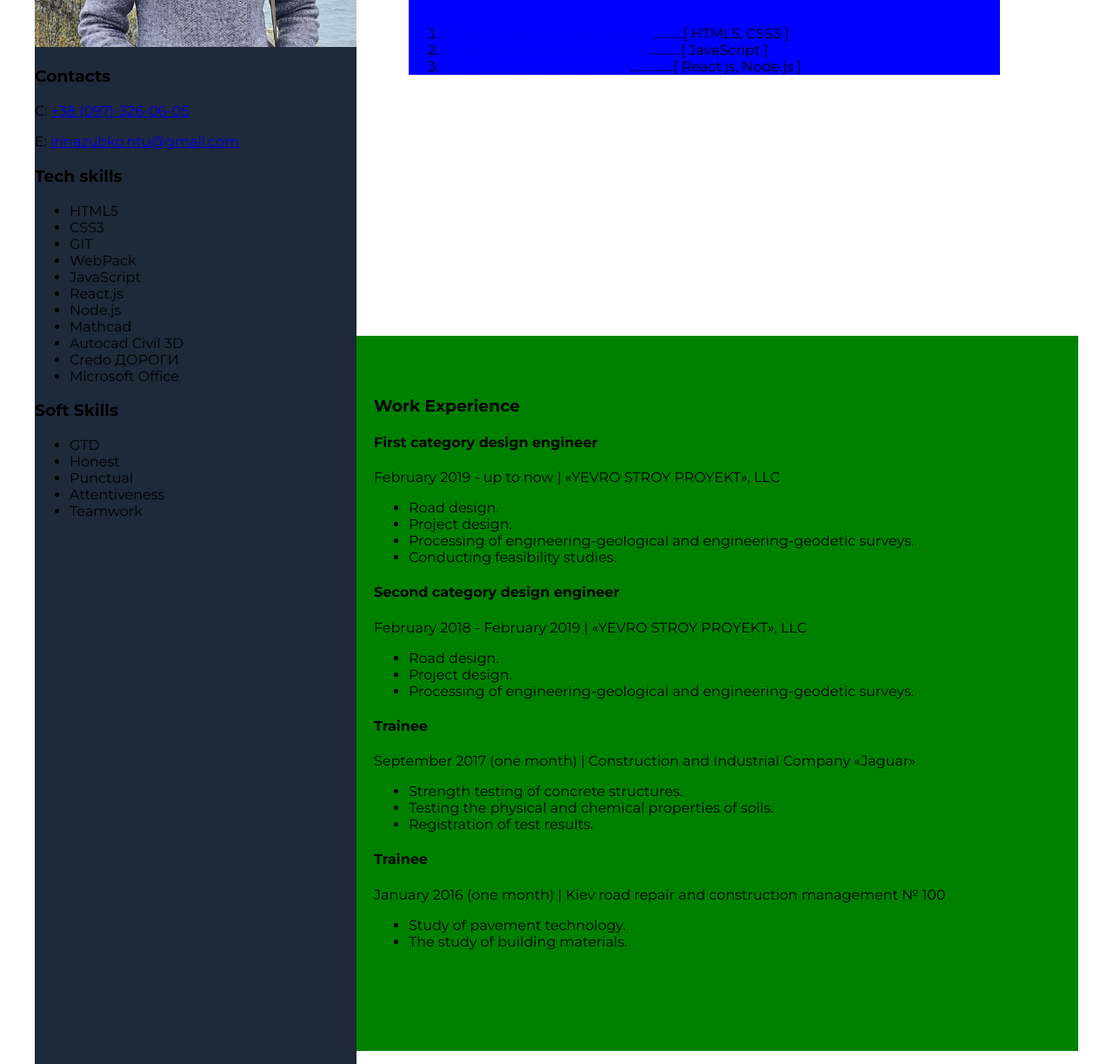
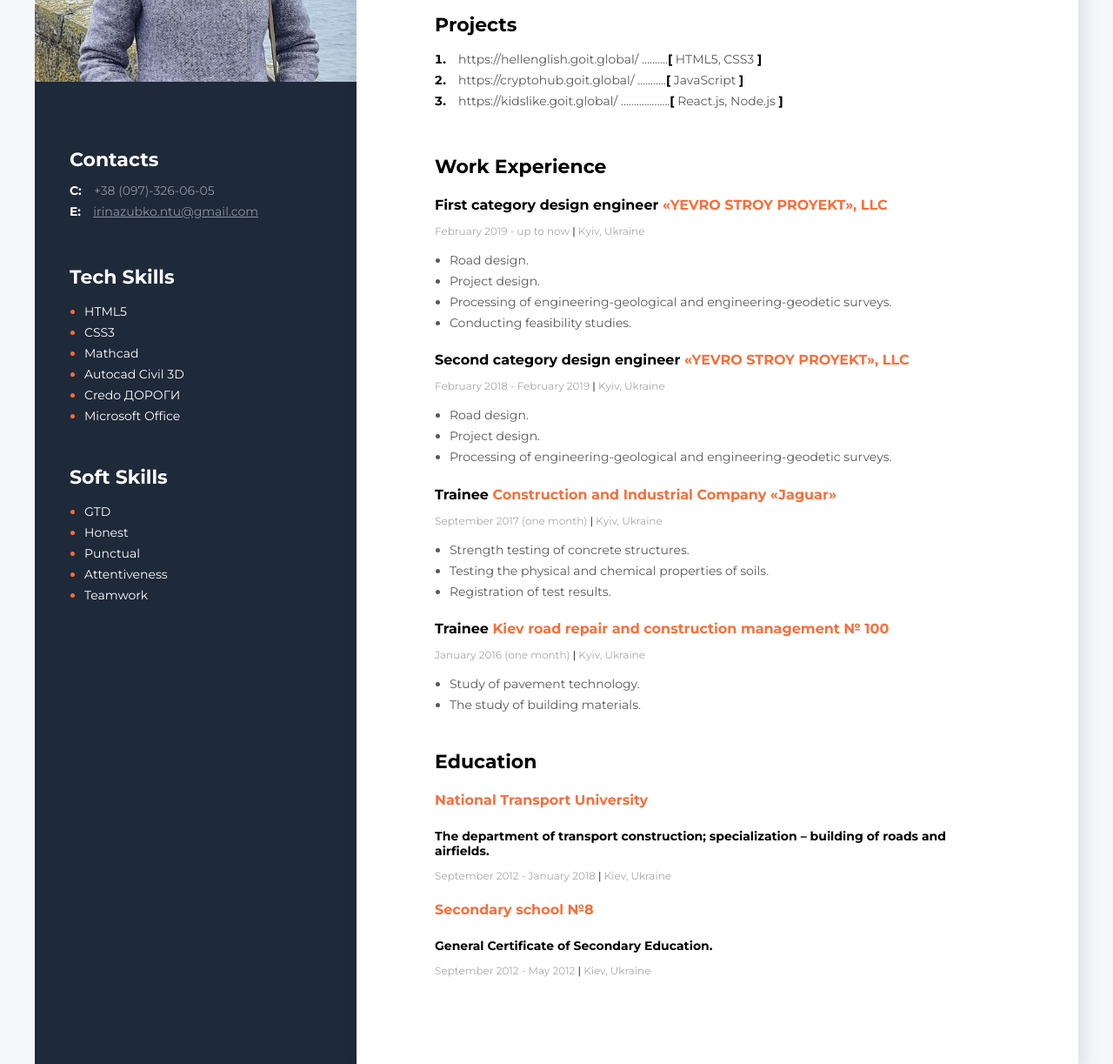
Before and after one commit to IrynaZubko/CURRICULUM-VITAE, a plain HTML site: page resume/index.html in a window 1280 px wide. Shown: the part 348-1571 px from the top of the page at 87% size. Drawn offline with Linux system fonts and the light colour scheme.

Commit message:
add classes

```diff
--- a/resume/index.html
+++ b/resume/index.html
@@ -18,32 +18,33 @@
         <div class="main_content">
             <!-- about user -->
             <div class="about_user">
-               <h2>Road design engineer</h2>
+                <h2 class="about_position">Road design engineer</h2>
 
-               <h1>Iryna Zubko</h1>
+                <h1 class="about_name">Iryna Zubko</h1>
 
-                <p>Many of life's failures are people who did not realize how close they were to success when they gave up.&copy;</p>
+                <p class="about_description">Design engineer of the road construction industry.</p>
+                <p class="about_description">Many of life's failures are people who did not realize how close they were to success when they gave up.&copy;</p>
             </div>
             <!-- Projects -->
             <div class="projects">
-                <h3 class="project_title">Projects</h3>
-                <ol>
-                    <li><a href="https://hellenglish.goit.global/">https://hellenglish.goit.global/</a>
-                    ..........[ HTML5, CSS3 ]</li>
-                    <li><a href="https://cryptohub.goit.global/">https://cryptohub.goit.global/</a>
-                    ...........[ JavaScript ]</li>
-                    <li><a href="https://kidslike.goit.global/">https://kidslike.goit.global/</a>
-                    ...............[ React.js, Node.js ]</li>
+                <h3 class="title">Projects</h3>
+                <ol class="projects_list">
+                    <li><span class="project_text"><a href="https://hellenglish.goit.global/" class="project_item">https://hellenglish.goit.global/</a>
+                    ..........<span class="project_bracket">[</span> HTML5, CSS3 <span class="project_bracket">]</span></span></li>
+                    <li><span class="project_text"><a href="https://cryptohub.goit.global/" class="project_item">https://cryptohub.goit.global/</a>
+                    ...........<span class="project_bracket">[</span> JavaScript <span class="project_bracket">]</span></span></li>
+                    <li><span class="project_text"><a href="https://kidslike.goit.global/" class="project_item">https://kidslike.goit.global/</a>
+                    ...................<span class="project_bracket">[</span> React.js, Node.js <span class="project_bracket">]</span></span></li>
                 </ol>
             </div>
             <!-- Work -->
             <div class="work">
-                <h3>Work Experience</h3>
+                <h3 class="title">Work Experience</h3>
                 <!-- Company 1 -->
-                <div>
-                    <h4>First category design engineer</h4>
-                    <p>February 2019 - up to now | «YEVRO STROY PROYEKT», LLC</p>
-                    <ul>
+                <div class="company">
+                    <h4 class="work_position">First category design engineer <span class="organization">«YEVRO STROY PROYEKT», LLC</span></h4>
+                    <p class="work_period">February 2019 - up to now <span class="line">|</span> Kyiv, Ukraine</p>
+                    <ul class="work_list">
                         <li>Road design.</li>
                         <li>Project design.</li>
                         <li>Processing of engineering-geological and engineering-geodetic surveys.</li>
@@ -51,30 +52,39 @@
                     </ul>
                 </div>
                 <!-- Company 2 -->
-                <div>
-                    <h4>Second category design engineer</h4>
-                    <p>February 2018 - February 2019 | «YEVRO STROY PROYEKT», LLC</p>
-                    <ul>
+                <div class="company">
+                    <h4 class="work_position">Second category design engineer <span class="organization">«YEVRO STROY PROYEKT», LLC</span></h4>
+                    <p class="work_period">February 2018 - February 2019 <span class="line">|</span> Kyiv, Ukraine</p>
+                    <ul class="work_list">
                         <li>Road design.</li>
                         <li>Project design.</li>
                         <li>Processing of engineering-geological and engineering-geodetic surveys.</li>
                     </ul>
                 </div>
                 <!-- Company 3 -->
-                <div>
-                    <h4>Trainee</h4>
-                    <p>September 2017 (one month) | Construction and Industrial Company «Jaguar»</p>
-                    <ul>
+                <div class="company">
+                    <h4 class="work_position">Trainee
+                        <span class="organization">
+                            Construction and Industrial Company «Jaguar»
+                        </span></h4>
+                    <p class="work_period">
+                        September 2017 (one month)
+                        <span class="line">|</span> Kyiv, Ukraine</p>
+                    <ul class="work_list">
                         <li>Strength testing of concrete structures.</li>
                         <li>Testing the physical and chemical properties of soils.</li>
                         <li>Registration of test results.</li>
                     </ul>
                 </div>
                 <!-- Company 4 -->
-                <div>
-                    <h4>Trainee</h4>
-                    <p>January 2016 (one month) | Kiev road repair and construction management № 100</p>
-                    <ul>
+                <div class="company">
+                    <h4 class="work_position">Trainee
+                        <span class="organization">
+                            Kiev road repair and construction management № 100
+                        </span></h4>
+                    <p class="work_period">January 2016 (one month)
+                        <span class="line">|</span> Kyiv, Ukraine</p>
+                    <ul class="work_list">
                         <li>Study of pavement technology.</li>
                         <li>The study of building materials.</li>
                     </ul>
@@ -82,58 +92,53 @@
             </div>
             <!-- Education -->
             <div class="education">
-                <h3>Education</h3>
+                <h3 class="title">Education</h3>
                 <!-- University -->
-                <div>
-                    <h4>National Transport University</h4>
-                    <h5>The department of transport construction; specialization – building of roads and airfields.</h5>
-                    <p>September 2012 - January 2018 | Kiev, Ukraine</p>
+                <div class="university">
+                    <h4 class="university_school">National Transport University</h4>
+                    <h5 class="specialization">The department of transport construction; specialization – building of roads and airfields.</h5>
+                    <p class="education_period">September 2012 - January 2018 <span class="line">|</span> Kiev, Ukraine</p>
                 </div>
                 <!-- School -->
                 <div>
-                    <h4>Secondary school №8</h4>
-                    <h5>General Certificate of Secondary Education.</h5>
-                    <p>September 2012 - May 2012 | Kiev, Ukraine</p>
+                    <h4 class="university_school">Secondary school №8</h4>
+                    <h5 class="specialization">General Certificate of Secondary Education.</h5>
+                    <p class="education_period">September 2012 - May 2012 <span class="line">|</span> Kiev, Ukraine</p>
                 </div>
             </div>
         </div>
         <!-- Sidebar -->
         <aside class="sidebar">
-            <img src="img/photo.jpg" alt="user photo" width="370">
+            <img src="img/photo.jpg" alt="user photo" width="370" class="photo">
             <!-- Contacts -->
-            <div>
-                <h3>Contacts</h3>
+            <div class="contacts">
+                <h3 class="sidebar_title">Contacts</h3>
                 <div>
-                    <p>C: <a href="tel:+380973260605">+38 (097)-326-06-05</a></p>
-                    <p>E: <a href="irinazubko.ntu@gmail.com">irinazubko.ntu@gmail.com</a></p>
+                    <div> <span class="contacts_type">C:</span> <a href="tel:+380973260605" class="contact_link_tel">+38 (097)-326-06-05</a></div>
+                    <div> <span class="contacts_type">E:</span> <a href="irinazubko.ntu@gmail.com" class="contact_link">irinazubko.ntu@gmail.com</a></div>
                 </div>
             </div>
             <!-- Tech skills -->
-            <div>
-                <h3>Tech skills</h3>
-                <ul>
-                    <li>HTML5</li>
-                    <li>CSS3</li>
-                    <li>GIT</li>
-                    <li>WebPack</li>
-                    <li>JavaScript</li>
-                    <li>React.js</li>
-                    <li>Node.js</li>
-                    <li>Mathcad</li>
-                    <li>Autocad Civil 3D</li>
-                    <li>Credo <span lang="ru">ДОРОГИ</span></li>
-                    <li>Microsoft Office</li>
+            <div class="tech_skills">
+                <h3 class="sidebar_title">Tech Skills</h3>
+                <ul class="tech_skills_list">
+                    <li><span class="tech_skills_text">HTML5</span></li>
+                    <li><span class="tech_skills_text">CSS3</span></li>
+                    <li><span class="tech_skills_text">Mathcad</span></li>
+                    <li><span class="tech_skills_text">Autocad Civil 3D</span></li>
+                    <li><span class="tech_skills_text">Credo <span lang="ru">ДОРОГИ</span></span></li>
+                    <li><span class="tech_skills_text">Microsoft Office</span></li>
                 </ul>
             </div>
             <!-- Soft skills -->
-            <div>
-                <h3>Soft Skills</h3>
-                <ul>
-                <li>GTD</li>
-                <li>Honest</li>
-                <li>Punctual</li>
-                <li>Attentiveness</li>
-                <li>Teamwork</li>
+            <div class="soft_skills">
+                <h3 class="sidebar_title">Soft Skills</h3>
+                <ul class="soft_skills_list">
+                <li><span class="soft_skills_text">GTD</span></li>
+                <li><span class="soft_skills_text">Honest</span></li>
+                <li><span class="soft_skills_text">Punctual</span></li>
+                <li><span class="soft_skills_text">Attentiveness</span></li>
+                <li><span class="soft_skills_text">Teamwork</span></li>
                 </ul>
             </div>
         </aside>
--- a/resume/styles/styles.css
+++ b/resume/styles/styles.css
@@ -1,25 +1,177 @@
-body{font-family: 'Montserrat', sans-serif;}
+body{font-family: 'Montserrat', sans-serif; background-color: #F5F7FA;}
 /* main styles */
-.main{display: flex; flex-direction: row-reverse;background-color: #F5F7FA; width: 1200px;
-margin: 0px auto}
+.main{display: flex; flex-direction: row-reverse; width: 1200px;
+margin: 0px auto;}
 
 /* main content styles */
-.main_content{background-color: #FFFFFF;}
+.main_content{background-color: #FFFFFF; box-shadow: 6px 6px 20px rgba(0, 0, 0, 0.1);
+padding: 90px 90px}
 
-/* project title styles */
-.project_title{font-size: 45px;color: blueviolet;}
 /* about styles */
-.about_user{background-color: aqua;}
-/* projects styles */
-.projects{background: blue;
-    margin-top: 100px;margin-bottom: 300px;margin-left: 60px;margin-right: 90px;
+.about_user{width: 380px; margin-bottom: 40px;}
+
+.about_position{font-family: 'Montserrat';
+    font-style: normal;
+    font-weight: 700;
+    font-size: 14px;
+    line-height: 17px;
+    color: #000000;
+    margin-bottom: 20px;}
+
+.about_name{font-family: 'Montserrat';
+    font-style: normal;
+    font-weight: 700;
+    font-size: 45px;
+    line-height: 55px;
+    color: #000000;
+    margin-bottom: 25px;}
+
+.about_description{font-family: 'Montserrat';
+    font-style: normal;
+    font-weight: 400;
+    font-size: 14px;
+    line-height: 24px;
+    color: #595959;}
+
+.title {font-family: 'Montserrat';
+    font-style: normal;
+    font-weight: 700;
+    font-size: 22px;
+    line-height: 27px;
+    color: #000000;
+    margin-bottom: 10px}
+
+    /* projects styles */
+.projects{margin-bottom: 50px;
     /* margin: 100px 90px 300px 60px
     margin: 100px
     margin: 50px 70px */}
+
+/* project styles */
+.projects_list{font-family: 'Montserrat';
+    font-style: normal;
+    font-weight: 700;
+    font-size: 14px;
+    line-height: 24px;
+    padding: 0;
+    margin-left: 17px;}
+
+    .project_text, .project_item{font-weight: 400;
+        color: #595959;
+    text-decoration-line: none;}
+
+ .project_text {margin-left: 10px;}
+
+.project_bracket{font-family: 'Montserrat';
+    font-style: normal;
+    font-weight: 700;
+    font-size: 14px;
+    line-height: 24px;
+    color: #000000;}
+
 /* work styles */
-.work{background-color: green;padding-top: 50px;padding-bottom: 100px;padding-left: 20px;padding-right: 20px;}
+.work{margin-bottom: 40px;}
+
+.company{margin-bottom: 15px;}
+
+.work_position{font-family: 'Montserrat';
+    font-style: normal; font-weight: 700;
+    font-size: 16px; line-height: 20px;
+    color: #000000;
+    margin-bottom: 10px; width: 570px;}
+
+.organization{color: #FB6D3A;}
+
+.work_period{font-family: 'Montserrat';
+    font-style: normal; font-weight: 400;
+    font-size: 12px; line-height: 15px;
+    color: #A8A8A8;
+    margin-bottom: 10px;}
+
+.line{font-family: 'Montserrat';
+    font-style: normal; font-weight: 400;
+    font-size: 12px; line-height: 15px;
+    color: #000000;}
+
+.work_list{padding: 0;
+    margin-left: 17px;
+    font-family: 'Montserrat';
+    font-style: normal; font-weight: 400;
+    font-size: 14px; line-height: 24px;
+    color: #595959; width: 525px;}
+
 /* education styles */
-.education{background-color: greenyellow;}
+.education{margin-bottom: 10px;}
+
+.university{margin-bottom: 15px;}
+
+.university_school{font-family: 'Montserrat';
+    font-style: normal;
+    font-weight: 700;
+    font-size: 16px;
+    line-height: 20px;
+    color: #FB6D3A;
+    margin-bottom: 10px;}
+
+.specialization{font-family: 'Montserrat';
+    font-style: normal;
+    font-weight: 700;
+    font-size: 14px;
+    line-height: 17px;
+    color: #000000;
+    margin-bottom: 10px;}
+
+.education_period{font-family: 'Montserrat';
+    font-style: normal;
+    font-weight: 400;
+    font-size: 12px;
+    line-height: 15px;
+    color: #A8A8A8;}
 
 /* sidebar styles */
-.sidebar{background: #1E2939;}
+.sidebar{background: #1E2939; padding-top: 40px; width: 370px;}
+
+/* photo styles */
+.photo{width: 370px; margin-bottom: 50px;}
+
+.contacts, .tech_skills, .soft_skills{margin-left: 40px;}
+
+.contacts{margin-bottom: 50px;}
+
+.sidebar_title{color: #FFFFFF;
+    font-style: normal;
+    font-weight: 700;
+    font-size: 22px;
+    line-height: 27px;
+    margin-bottom: 10px;}
+
+.contacts_type{font-family: 'Montserrat';
+    font-style: normal;
+    font-weight: 700;
+    font-size: 14px;
+    line-height: 24px;
+    color: #FFFFFF;
+    margin-right: 10px;}
+
+    .contact_link, .contact_link_tel{font-family: 'Montserrat';
+        font-style: normal;
+        font-weight: 400;
+        font-size: 14px;
+        line-height: 24px;
+        color: #FFFFFF;
+        opacity: 0.5}
+
+        .contact_link_tel{text-decoration-line: none;}
+
+.tech_skills {margin-bottom: 45px;}
+
+.tech_skills_list, .soft_skills_list{color: #FB6D3A;
+    font-family: 'Montserrat';
+    font-style: normal;
+    font-weight: 400;
+    font-size: 14px;
+    line-height: 24px;
+    padding: 0;
+    margin-left: 17px;}
+
+.tech_skills_text, .soft_skills_text{color: #FFFFFF;}
```
